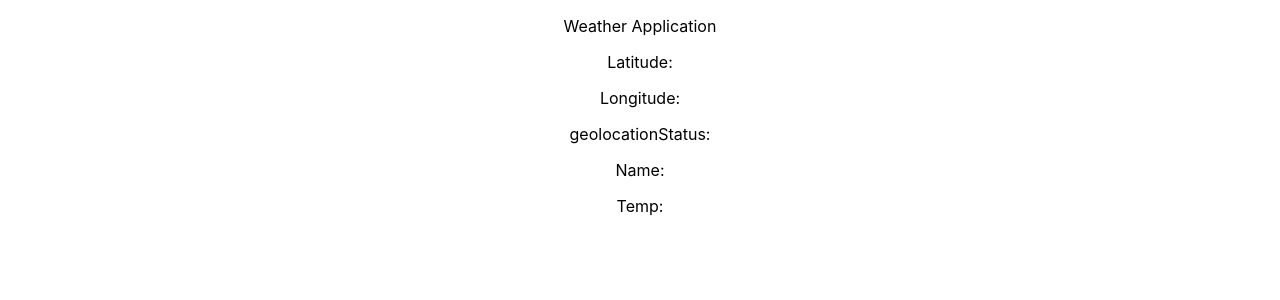
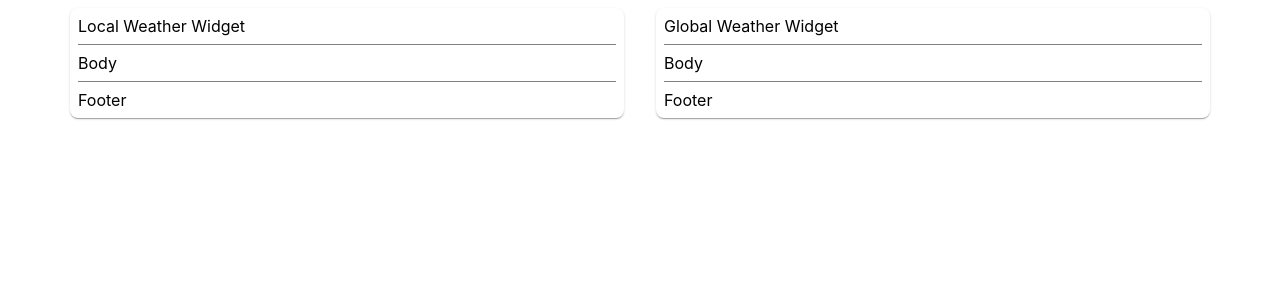
Before and after one commit to Mizumono/weather-application, a React (Create React App) app: page / in a window 1280 px wide. Shown: the top 300 px of the page. Built offline with nearby package versions, Linux system fonts and the light colour scheme; no server answers.

Commit message:
Card: updated the application file with Card examples

```diff
--- a/src/App.js
+++ b/src/App.js
@@ -1,6 +1,7 @@
 import { useEffect, useState } from 'react';
 import styles from './App.module.scss';
 import axios from 'axios';
+import Card from './components/Card/Card';
 
 const App = () => {
   const [latitude, setLatitude] = useState();
@@ -30,13 +31,23 @@ const App = () => {
   }, [latitude, longitude])
 
   return (
-    <div className={styles.app}>
-      <p>Weather Application</p>
-      <p>Latitude: {latitude}</p>
-      <p>Longitude: {longitude}</p>
-      <p>geolocationStatus: {geolocationStatus}</p>
-      <p>Name: {currentWeather && currentWeather.name}</p>
-      <p>Temp: {currentWeather && currentWeather.main.temp}</p>
+    <div className={styles.container}>
+      <div className={styles.row}>
+        <div className={styles.col}>
+          <Card>
+            <Card.Header>Local Weather Widget</Card.Header>
+            <Card.Body>Body</Card.Body>
+            <Card.Footer>Footer</Card.Footer>
+          </Card>
+        </div>
+        <div className={styles.col}>
+          <Card>
+            <Card.Header>Global Weather Widget</Card.Header>
+            <Card.Body>Body</Card.Body>
+            <Card.Footer>Footer</Card.Footer>
+          </Card>
+        </div>
+      </div>
     </div>
   );
 }
--- a/src/App.module.scss
+++ b/src/App.module.scss
@@ -1,3 +1 @@
-.app {
-  text-align: center;
-}
+@import './utils/styles/grid';
```
